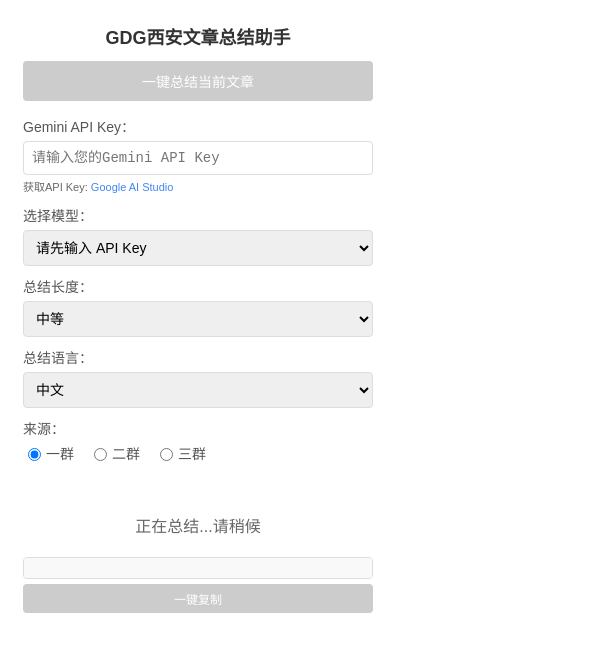
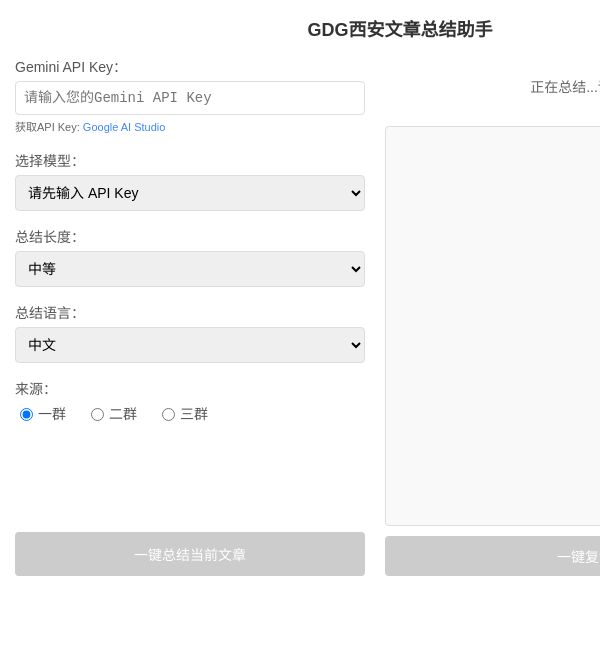
Before and after one commit to GDG-Xian/GDGXianArticleSummary, a browser extension: page popup.html in a window 400 px wide. Both pictures are taken after a click on the button "一键总结当前文章". Shown: the top 652 px of the page, 600 px wide, since content can reach past the window. Drawn offline with Linux system fonts and the light colour scheme.

Commit message:
feat: add background service worker and update manifest
refactor: remove unused node_modules and update popup formatting

- Add background.js service worker for popup window management
- Update manifest.json to include background service worker and tabs permission
- Remove unused node_modules including sharp and semver packages
- Format summary output in popup.js with emoji prefix

```diff
--- a/popup.html
+++ b/popup.html
@@ -6,51 +6,50 @@
   <title>GDG西安文章总结助手</title>
   <style>
     body {
-      width: 380px;
-      height: 580px;
+      width: 800px;
+      height: 600px;
       font-family: Arial, sans-serif;
       padding: 15px;
       box-sizing: border-box;
+      margin: 0;
     }
     h1 {
       font-size: 18px;
       margin-top: 0;
+      margin-bottom: 15px;
       color: #333;
       text-align: center;
     }
     .container {
       display: flex;
+      gap: 20px;
+      height: calc(100% - 50px);
+    }
+    .left-panel {
+      flex: 0 0 350px;
+      display: flex;
       flex-direction: column;
-      height: 100%;
+      gap: 15px;
     }
-    .btn {
-      background-color: #4285f4;
-      color: white;
-      border: none;
-      padding: 10px 15px;
-      border-radius: 4px;
-      cursor: pointer;
-      font-size: 14px;
-      margin-bottom: 15px;
-    }
-    .btn:hover {
-      background-color: #3367d6;
-    }
-    .btn:disabled {
-      background-color: #ccc;
-      cursor: not-allowed;
+    .right-panel {
+      flex: 1;
+      display: flex;
+      flex-direction: column;
+      gap: 10px;
     }
     .settings {
-      margin-bottom: 15px;
+      flex: 1;
+      overflow-y: auto;
     }
     .setting-item {
-      margin-bottom: 10px;
+      margin-bottom: 15px;
     }
     .setting-item label {
       display: block;
       margin-bottom: 5px;
       font-size: 14px;
       color: #555;
+      font-weight: 500;
     }
     .setting-item select,
     .setting-item input[type="text"],
@@ -80,8 +79,8 @@
     }
     .source-selector {
       display: flex;
-      gap: 15px;
-      margin-bottom: 10px;
+      gap: 20px;
+      margin-top: 5px;
     }
     .source-selector label {
       display: flex;
@@ -89,17 +88,35 @@
       font-size: 14px;
       color: #555;
       cursor: pointer;
+      font-weight: normal;
     }
     .source-selector input[type="radio"] {
       margin-right: 5px;
       cursor: pointer;
+    }
+    .btn {
+      background-color: #4285f4;
+      color: white;
+      border: none;
+      padding: 12px 20px;
+      border-radius: 4px;
+      cursor: pointer;
+      font-size: 14px;
+      font-weight: 500;
+    }
+    .btn:hover {
+      background-color: #3367d6;
+    }
+    .btn:disabled {
+      background-color: #ccc;
+      cursor: not-allowed;
     }
     .summary-result {
       flex: 1;
       border: 1px solid #ddd;
       border-radius: 4px;
       padding: 10px;
-      overflow-y: auto;
+      overflow: hidden;
       font-size: 14px;
       line-height: 1.5;
       background-color: #f9f9f9;
@@ -119,11 +136,11 @@
       background-color: #34a853;
       color: white;
       border: none;
-      padding: 6px 12px;
+      padding: 10px 20px;
       border-radius: 4px;
       cursor: pointer;
-      font-size: 12px;
-      margin-top: 5px;
+      font-size: 14px;
+      font-weight: 500;
     }
     .copy-btn:hover {
       background-color: #2d9247;
@@ -137,6 +154,7 @@
       text-align: center;
       color: #666;
       padding: 20px;
+      font-size: 14px;
     }
     .error {
       color: #d93025;
@@ -153,11 +171,10 @@
   </style>
 </head>
 <body>
-  <div class="container">
   <h1>GDG西安文章总结助手</h1>
 
-    <button class="btn" id="summaryBtn">一键总结当前文章</button>
-
+  <div class="container">
+    <div class="left-panel">
       <div class="settings">
         <div class="setting-item">
           <label for="apiKey">Gemini API Key：</label>
@@ -203,12 +220,16 @@
         </div>
       </div>
 
+      <button class="btn" id="summaryBtn">一键总结当前文章</button>
+    </div>
+
+    <div class="right-panel">
       <div class="loading" id="loading">正在总结...请稍候</div>
-
       <div class="summary-result" id="summaryResult">
-      <textarea id="summaryTextarea" readonly>点击"一键总结当前文章"按钮开始总结</textarea>
+        <textarea id="summaryTextarea">点击"一键总结当前文章"按钮开始总结</textarea>
       </div>
       <button class="copy-btn" id="copyBtn" disabled>一键复制</button>
+    </div>
   </div>
 
   <script src="popup.js"></script>
--- a/popup.js
+++ b/popup.js
@@ -291,7 +291,7 @@ async function summarizeArticle() {
 
 // 格式化总结输出
 function formatSummary(summary, title, url, source) {
-  return `转自 ${source} 成员的原创技术文章
+  return `🔊 转自 ${source} 成员的原创技术文章
 
 ${title}
 ${url}
```
Also changed, not shown: background.js (added, +22 -0 lines), package.json (deleted, +0 -16 lines), test-list-models.js (deleted, +0 -33 lines), manifest.json, 1 other file. Lines whose indentation alone changed are shown as unchanged.
